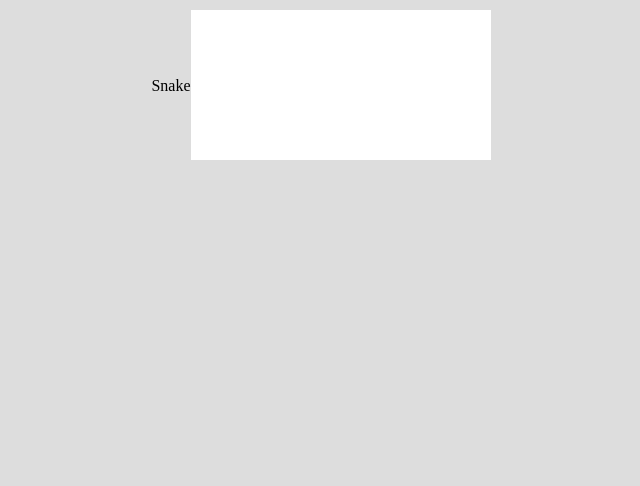
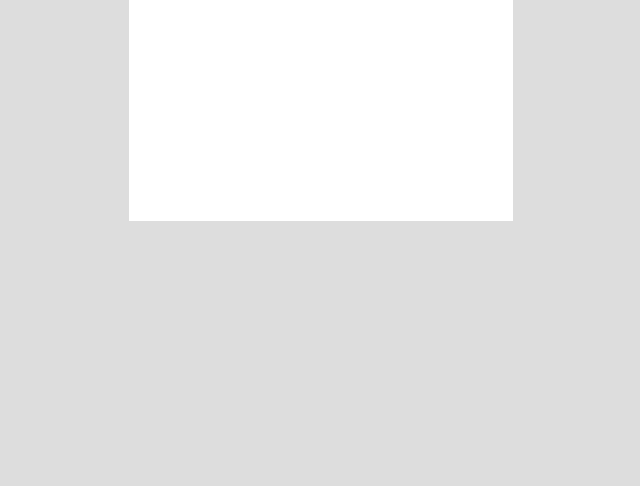
Before and after one commit to maurofalcone/snake, a plain HTML site: page index.html in a window 1280 px wide. Shown: the part 314-800 px from the top of the page, without its empty margins (319-959 px from the left). Drawn offline with Linux system fonts and the light colour scheme.

Commit message:
title resize and canvas size

```diff
--- a/style.css
+++ b/style.css
@@ -1,5 +1,6 @@
 body {
     display: flex;
+    flex-direction: column;
     justify-content: center;
     align-items: center;
     flex-wrap: wrap;
@@ -8,8 +9,13 @@ body {
     background-color: #DDD;
 }
 
+h1 {
+    font-size: 25pt;
+    font-family: -apple-system, BlinkMacSystemFont, 'Segoe UI', Roboto, Oxygen, Ubuntu, Cantarell, 'Open Sans', 'Helvetica Neue', sans-serif;
+}
+
 #canvas {
     background-color: #FFF;
-    height: 150px;
-    width: 300px;
+    height: 30vh;
+    width: 30vw;
 }
```
